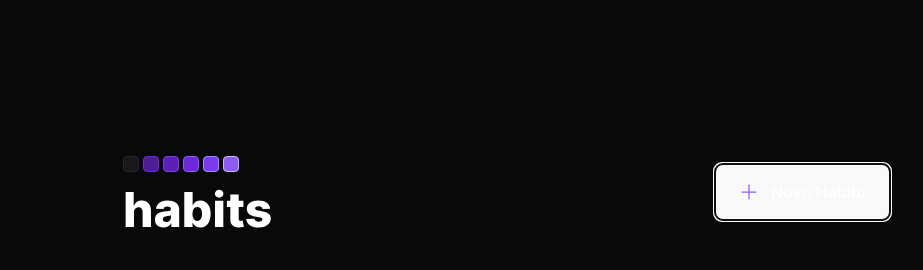
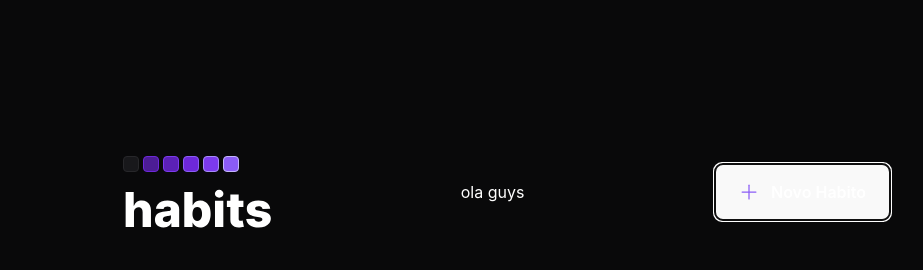
Before and after one commit to mundinho340/habits-app, a React (Vite) app in the folder web/: page / in a window 1280 px wide. Both pictures are taken after a click on the button "Novo Habito". Shown: the top 270 px of the page, without its empty margins (133-1056 px from the left). Built offline with nearby package versions, Linux system fonts and the light colour scheme.

Commit message:
Update Header.tsx

```diff
--- a/web/src/components/Header.tsx
+++ b/web/src/components/Header.tsx
@@ -4,16 +4,18 @@ import logoImage from '../assets/logo.svg'
 import { useState } from 'react'
 
 export function Header(){
+  const [isModalOpen, setIsModalOpen]=useState(false)
     return(
         <div className='w-full max-w-3xl mx-auto flex items-center justify-between'>
-        <img src={logoImage} alt="Habits" />
-
+          <img src={logoImage} alt="Habits" />
+          {isModalOpen? <p>ola guys</p>: null}
         <button
         type='button'
         className='border border-violet-500 font-semibold rounded-lg px-6 py-4
         flex justify-between gap-3 hover:border-violet-300 items-center'
         onClick={() => {
           alert('clickou')
+          setIsModalOpen(true)
         }}
         >
           <Plus size={20} className="text-violet-500"/>
```
